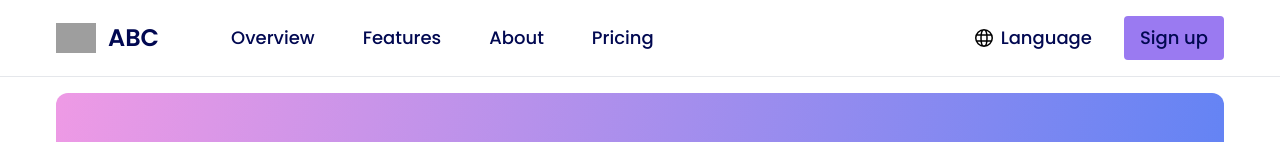
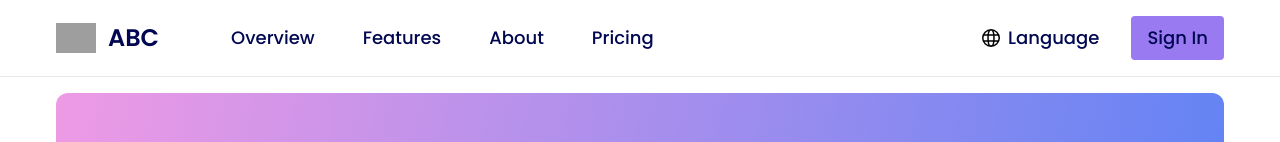
Before and after one commit to Abhisheksantra28/SIH-WebWizards_06, a React (Vite) app in the folder Frontend/: page / in a window 1280 px wide. Shown: the top 142 px of the page. Built offline with nearby package versions, Linux system fonts and the light colour scheme; grey boxes are pictures that could not be loaded.

Commit message:
add Profile component

```diff
--- a/Frontend/package.json
+++ b/Frontend/package.json
@@ -18,7 +18,8 @@
     "react-hot-toast": "^2.4.1",
     "react-icons": "^4.11.0",
     "react-redux": "^8.1.3",
-    "react-router-dom": "^6.16.0"
+    "react-router-dom": "^6.16.0",
+    "react-toastify": "^9.1.3"
   },
   "devDependencies": {
     "@types/react": "^18.2.15",
--- a/Frontend/src/components/GoogleAuth.jsx
+++ b/Frontend/src/components/GoogleAuth.jsx
@@ -5,9 +5,13 @@ import { app } from "../firebase";
 import axios from "axios";
 import { useDispatch } from "react-redux";
 import { signInSuccess, signInFailure } from "../redux/user/userSlice";
+import { useNavigate } from "react-router-dom";
+// import { ToastContainer, toast } from "react-toastify";
+// import "react-toastify/dist/ReactToastify.css";
 
 const GoogleAuth = () => {
   const dispatch = useDispatch();
+  const navigate = useNavigate();
 
   const handleGoogleClick = async () => {
     try {
@@ -107,6 +111,7 @@ const GoogleAuth = () => {
         <span>Continue with Google</span>
       </button>
       <Toaster />
+      {/* <ToastContainer /> */}
     </div>
   );
 };
--- a/Frontend/src/components/Header.jsx
+++ b/Frontend/src/components/Header.jsx
@@ -4,10 +4,12 @@ import { Link, useNavigate } from "react-router-dom";
 import Logo from "./Logo";
 import { GrLanguage } from "react-icons/gr";
 import { FaXmark, FaBars } from "react-icons/fa6";
+import { useSelector } from "react-redux";
 
 const Header = () => {
   const [isMenuOpen, setIsMenuOpen] = useState(false);
   const navigate = useNavigate();
+  const { currentUser } = useSelector((state) => state.user);
 
   const toggleMenu = () => {
     setIsMenuOpen(!isMenuOpen);
@@ -35,7 +37,6 @@ const Header = () => {
   return (
     <>
       <header className=" bg-white md:px-14 p-4 border-b max-w-screen-2xl mx-auto text-primary">
-
         <nav className="text-lg flex items-center container font-medium justify-between mx-auto  ">
           <div className="flex space-x-14 items-center">
             <div className="flex mr-4">
@@ -66,9 +67,21 @@ const Header = () => {
               <GrLanguage />
               <span>Language</span>
             </Link>
+
+            <Link to={"/profile"}>
+              {currentUser ? (
+                <img
+                  src={currentUser.user.profilePicture}
+                  className="h-10 w-10 rounded-full object-cover"
+                  alt="profile picture"
+                />
+              ) : (
                 <button className="bg-secondary py-2 px-4 transition-all duration-300 rounded hover:text-white hover:bg-indigo-500">
-               <Link to={"/signup"}>Sign up</Link>
+                  Sign In
                 </button>
+              )}
+            </Link>
+            {/* <Link to={"/signin"}>Sign In</Link> */}
           </div>
 
           {/* menu btn only display on mobile */}
@@ -85,7 +98,6 @@ const Header = () => {
             </button>
           </div>
         </nav>
-
       </header>
 
       {/* Navitems for mobile devices */}
--- /dev/null
+++ b/Frontend/src/components/Profile.jsx
@@ -0,0 +1,9 @@
+import React from 'react'
+
+const Profile = () => {
+  return (
+    <div>Profile</div>
+  )
+}
+
+export default Profile
--- a/Frontend/src/components/SignIn.jsx
+++ b/Frontend/src/components/SignIn.jsx
@@ -21,7 +21,7 @@ const SignIn = () => {
     try {
       // setLoading(true);
       dispatch(signInStart());
-      const { data } = await axios.post(
+      const  {data}  = await axios.post(
         "/api/user/signin",
         { email, password },
         {
@@ -37,7 +37,7 @@ const SignIn = () => {
 
       toast.success(data.message);
       // setLoading(false);
-      dispatch(signInSuccess(data))
+      dispatch(signInSuccess(data.user))
       navigate("/")
     } catch (error) {
       toast.error(error.response.data.message);
--- a/Frontend/src/components/index.js
+++ b/Frontend/src/components/index.js
@@ -7,6 +7,8 @@ import Footer from "./Footer";
 import SignIn from "./SignIn";
 import SignUp from "./SignUp";
 import GoogleAuth from "./GoogleAuth";
+import AuthLayout from "./AuthLayout"
+import Profile from "./Profile";
 
 export {
     Header,
@@ -18,4 +20,6 @@ export {
     SignIn,
     SignUp,
     GoogleAuth,
+    AuthLayout,
+    Profile
 }
```
Also changed, not shown: 2 other files (tests, documents, lock files or other folders). Lines whose indentation alone changed are shown as unchanged.
